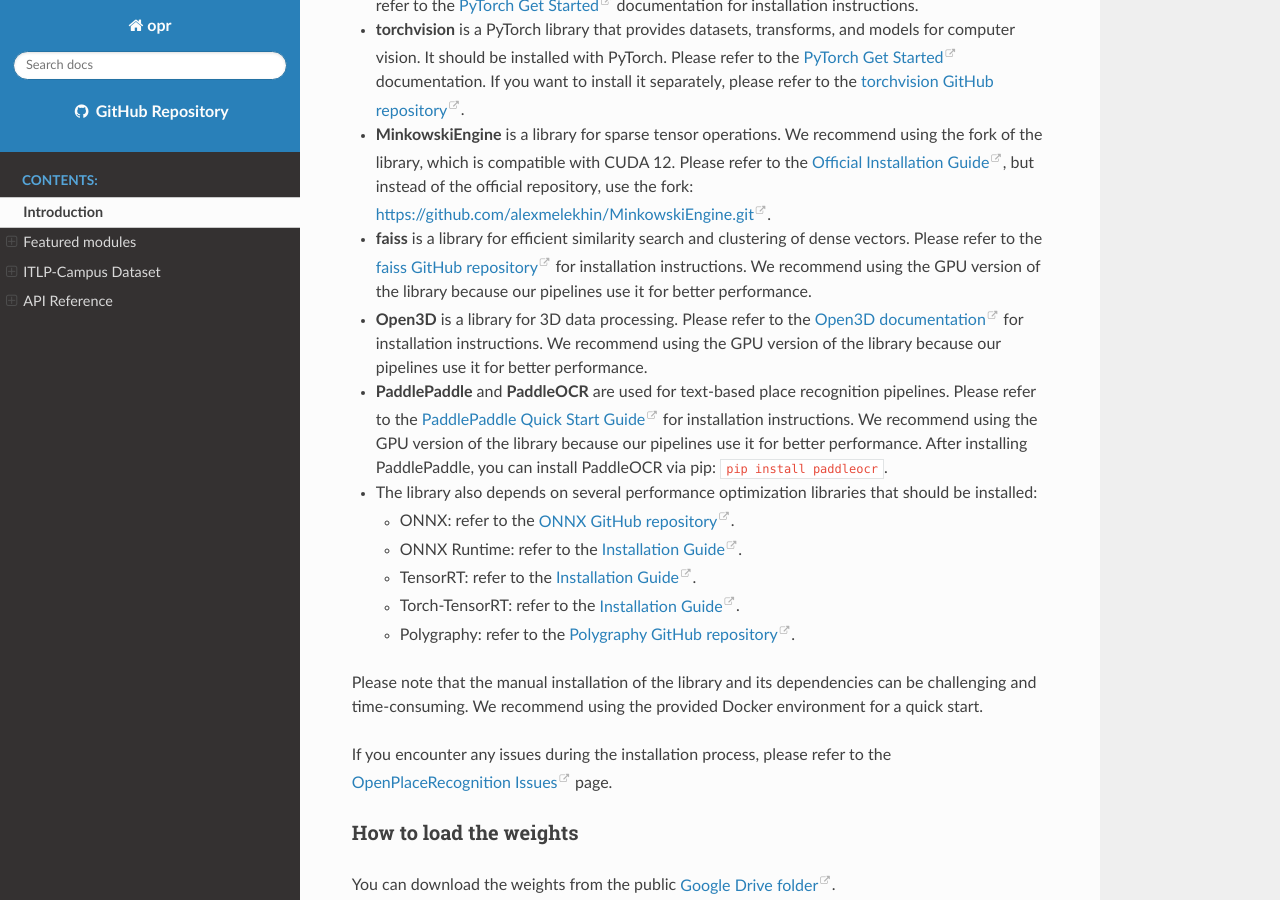
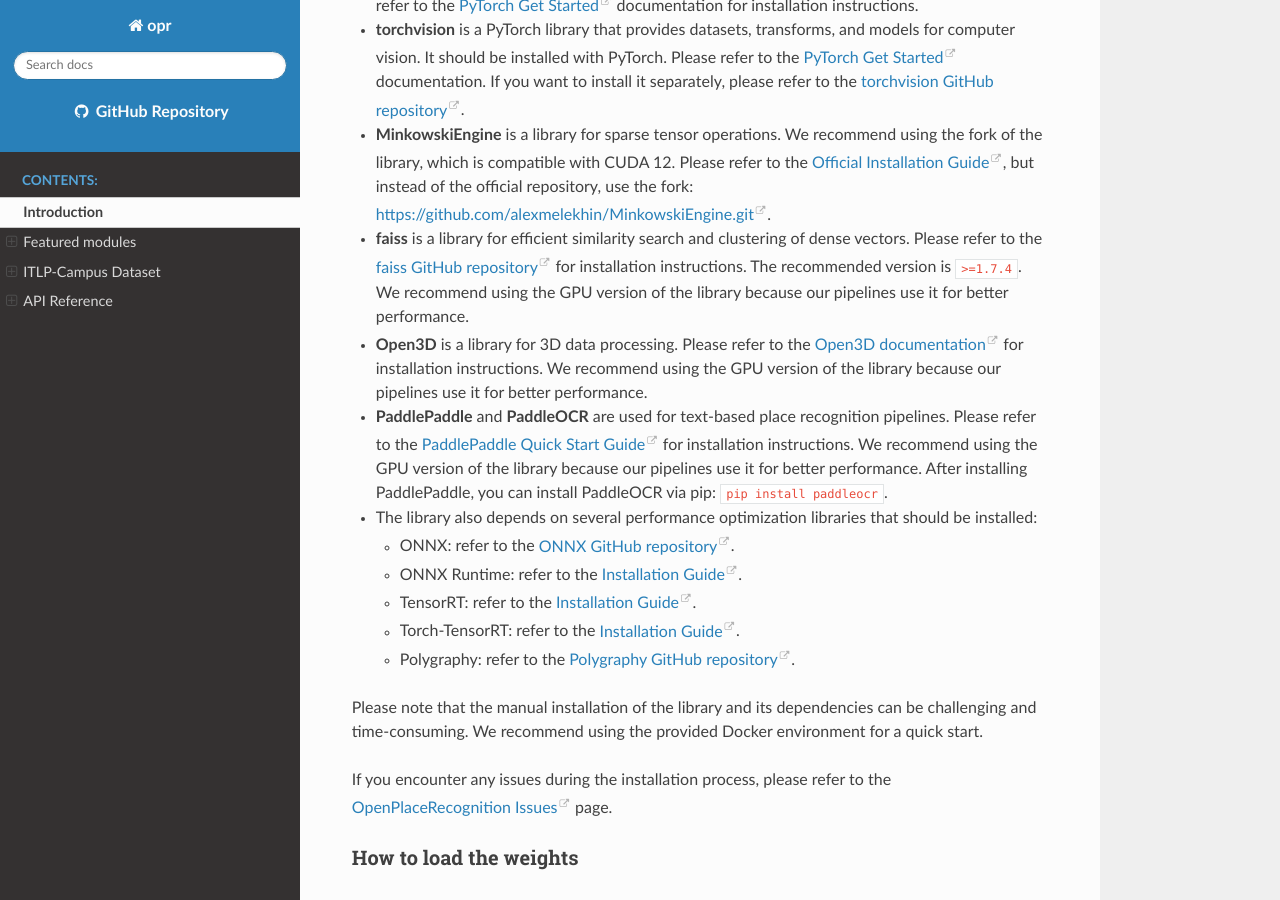
Before and after one commit to OPR-Project/OpenPlaceRecognition, a Sphinx documentation site: the page built from docs/source/index.rst, in a window 1280 px wide and 900 px high, scrolled down 4366 px. Built offline with Sphinx 7.4.7 and the Read the Docs theme 3.1.0, drawn with Linux system fonts in a browser that asks for light colours.

Commit message:
docs: explicit mention of faiss version

```diff
--- a/docs/source/index.rst
+++ b/docs/source/index.rst
@@ -178,6 +178,7 @@ For a manual installation, you'll need to install several prerequisite libraries
   but instead of the official repository, use the fork: `<https://github.com/alexmelekhin/MinkowskiEngine.git>`_.
 * **faiss** is a library for efficient similarity search and clustering of dense vectors.
   Please refer to the `faiss GitHub repository <https://github.com/facebookresearch/faiss>`_ for installation instructions.
+  The recommended version is ``>=1.7.4``.
   We recommend using the GPU version of the library because our pipelines use it for better performance.
 * **Open3D** is a library for 3D data processing.
   Please refer to the `Open3D documentation <https://www.open3d.org/docs/release/getting_started.html>`_ for installation instructions.
```
